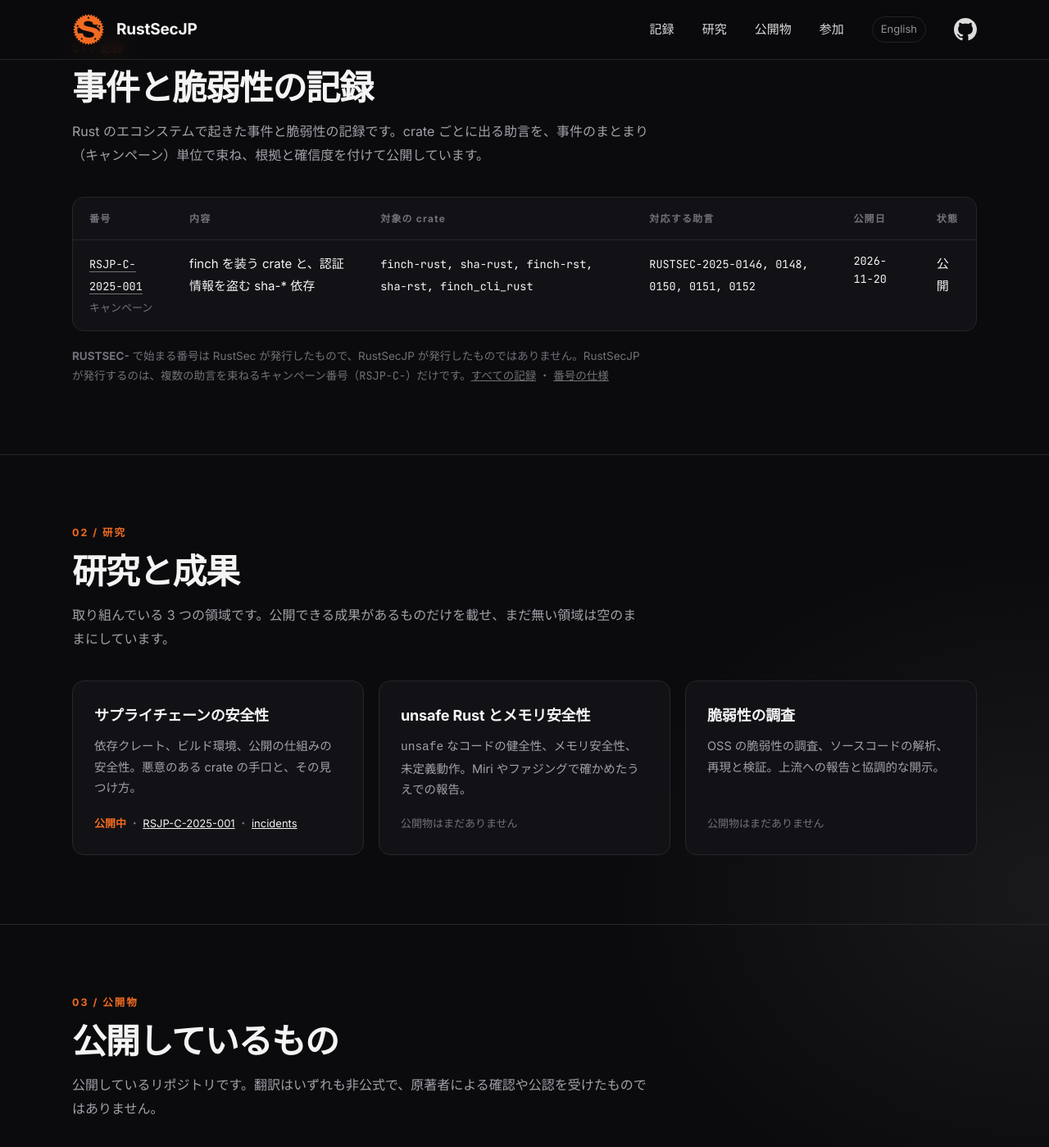
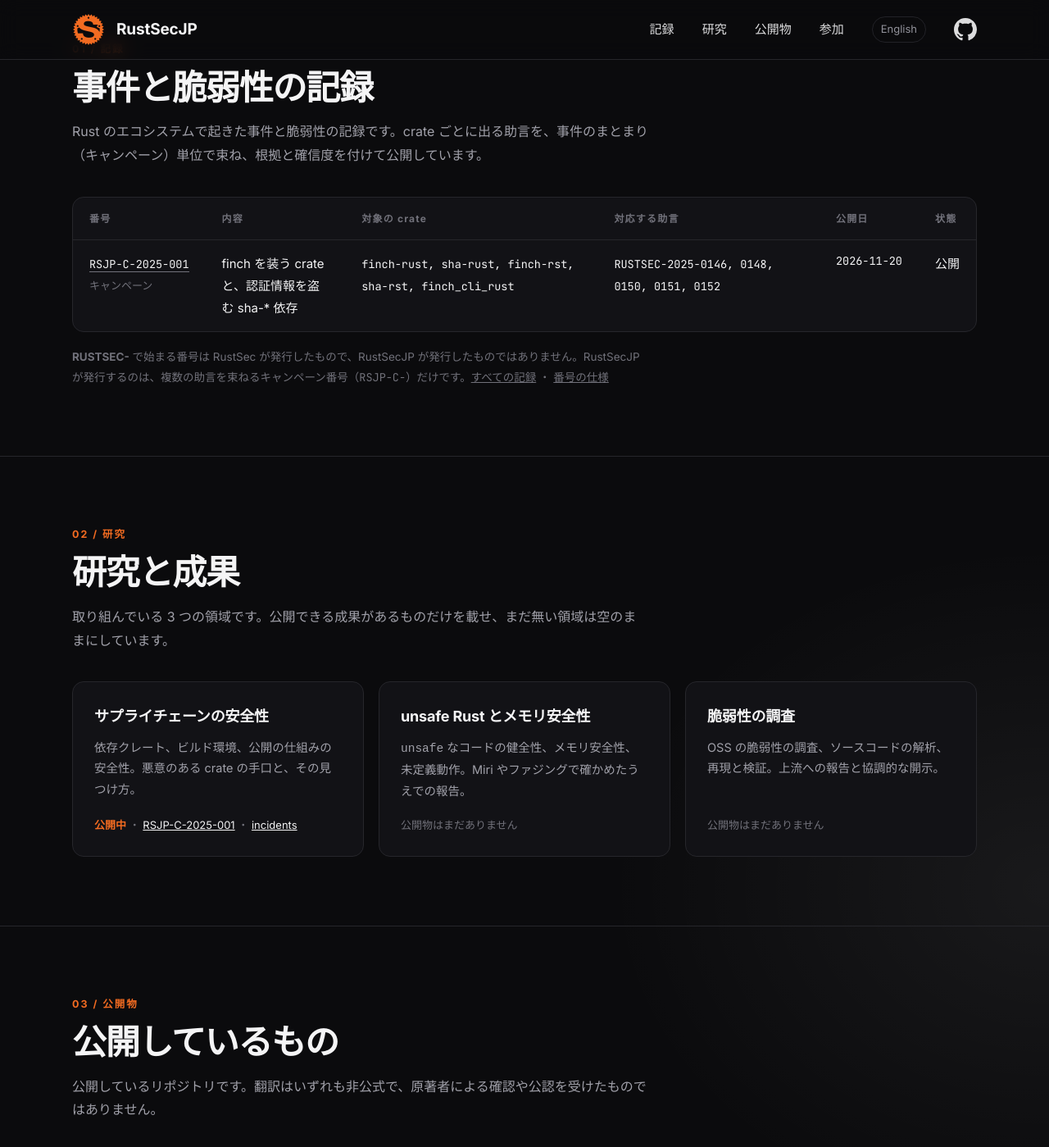
Before and after one commit to RustSecJP/rustsecjp.github.io, a Jekyll site: the page built from index.html, in a window 1280 px wide and 1400 px high, scrolled down 872 px. Shown: the whole window at 82% size. Built offline with Jekyll 4.4.1, drawn with Linux system fonts in a browser that asks for light colours.

Commit message:
記録の表で番号・日付・状態が折り返さないようにする

```diff
--- a/assets/home.css
+++ b/assets/home.css
@@ -79,3 +79,5 @@ a.card:hover{border-color:rgba(242,107,33,.7)}
 .ft p{margin:4px 0;max-width:70em}
 .ft b{color:var(--sub)}
 @media(prefers-reduced-motion:reduce){html{scroll-behavior:auto}.arr,.btn{transition:none}}
+td:first-child,td:nth-child(5),td:last-child{white-space:nowrap}
+td:nth-child(3),td:nth-child(4){min-width:15em}
```
